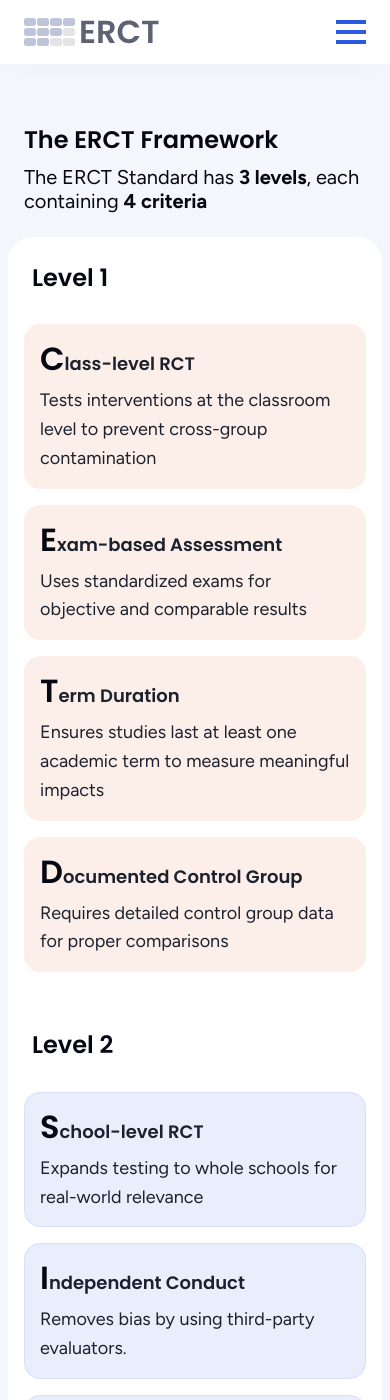
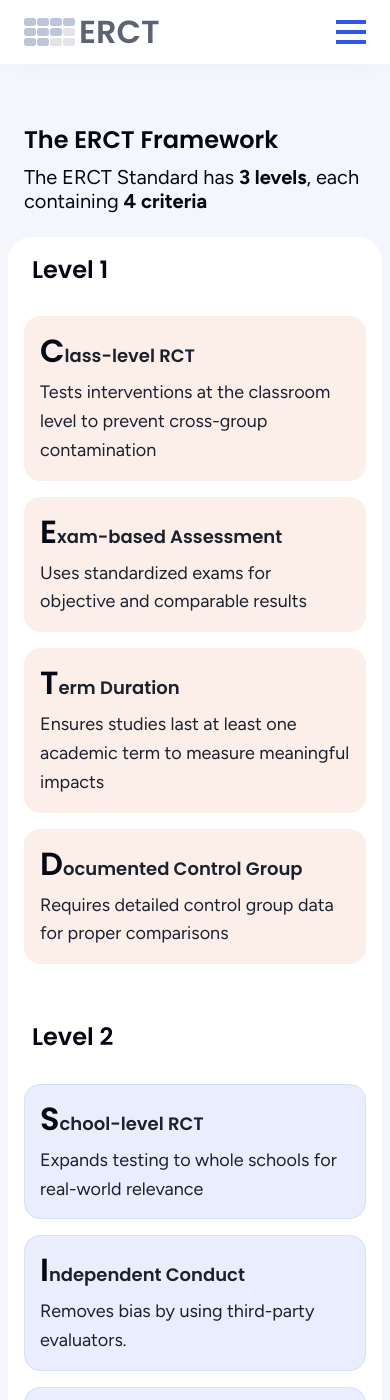
Before and after one commit to vassiliphilippov/erct-papers, a Jekyll site: the page built from index.html, in a window 390 px wide and 1400 px high, scrolled down 613 px. Built offline with Jekyll 4.4.1, drawn with Linux system fonts in a browser that asks for light colours.

Commit message:
Update home.css

```diff
--- a/assets/css/home.css
+++ b/assets/css/home.css
@@ -563,7 +563,7 @@
     margin-inline: -1rem; /* 16/16 */
   }
   .block-level {
-    padding-block: 1.5rem; /* 24/16 */
+    padding-block: 1rem; /* 24/16 */
     row-gap: 3.5rem; /* 56/16 */
   }
   .block-level__level {
```
